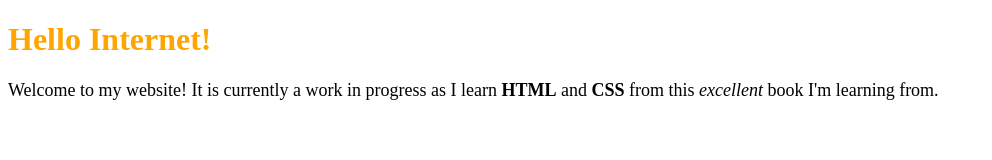
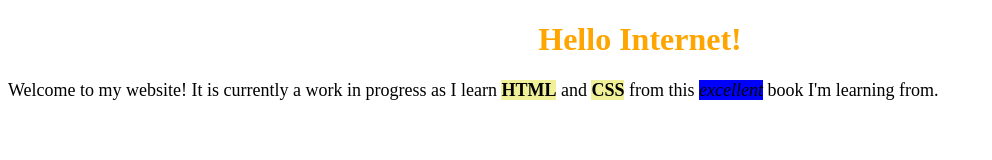
Before and after one commit to aimker/launch-school-frontend-prep, a plain HTML site: page hello.html in a window 1280 px wide. Shown: the whole page, without its empty margins (0-992 px from the left). Drawn offline with Linux system fonts and the light colour scheme.

Commit message:
Added styling with CSS

```diff
--- a/hello.html
+++ b/hello.html
@@ -4,11 +4,12 @@
   <head>
     <title>Welcome!</title>
     <meta charset='utf-8'/>
+    <link rel="stylesheet" href="main.css">
   </head>
   <body>
-    <h1 style="color: orange;">Hello Internet!</h1>
+    <h1>Hello Internet!</h1>
     <div>
-      <p style="font-size: 18px;">Welcome to my website! It is currently a <span>work in progress</span> as I learn <strong>HTML</strong> and <b>CSS</b> from this <em>excellent</em> book I'm learning from.</p>
+      <p id="intro">Welcome to my website! It is currently a work in progress as I learn <strong class="highlight red">HTML</strong> and <strong class="highlight green">CSS</strong> from this <em class="highlight blue">excellent</em> book I'm learning from.</p>
     </div>
   </body>
 </html>
--- /dev/null
+++ b/main.css
@@ -0,0 +1,28 @@
+h1 {
+  color: orange;
+  text-align: center;
+}
+
+p {
+  font-size: 14px;
+}
+
+#intro {
+  font-size: 18px;
+}
+
+strong.highlight {
+  background-color: #f0f099;
+}
+
+.red {
+  background-color: red;
+}
+
+.green {
+  background-color: green;
+}
+
+.blue {
+  background-color: blue;
+}
```
